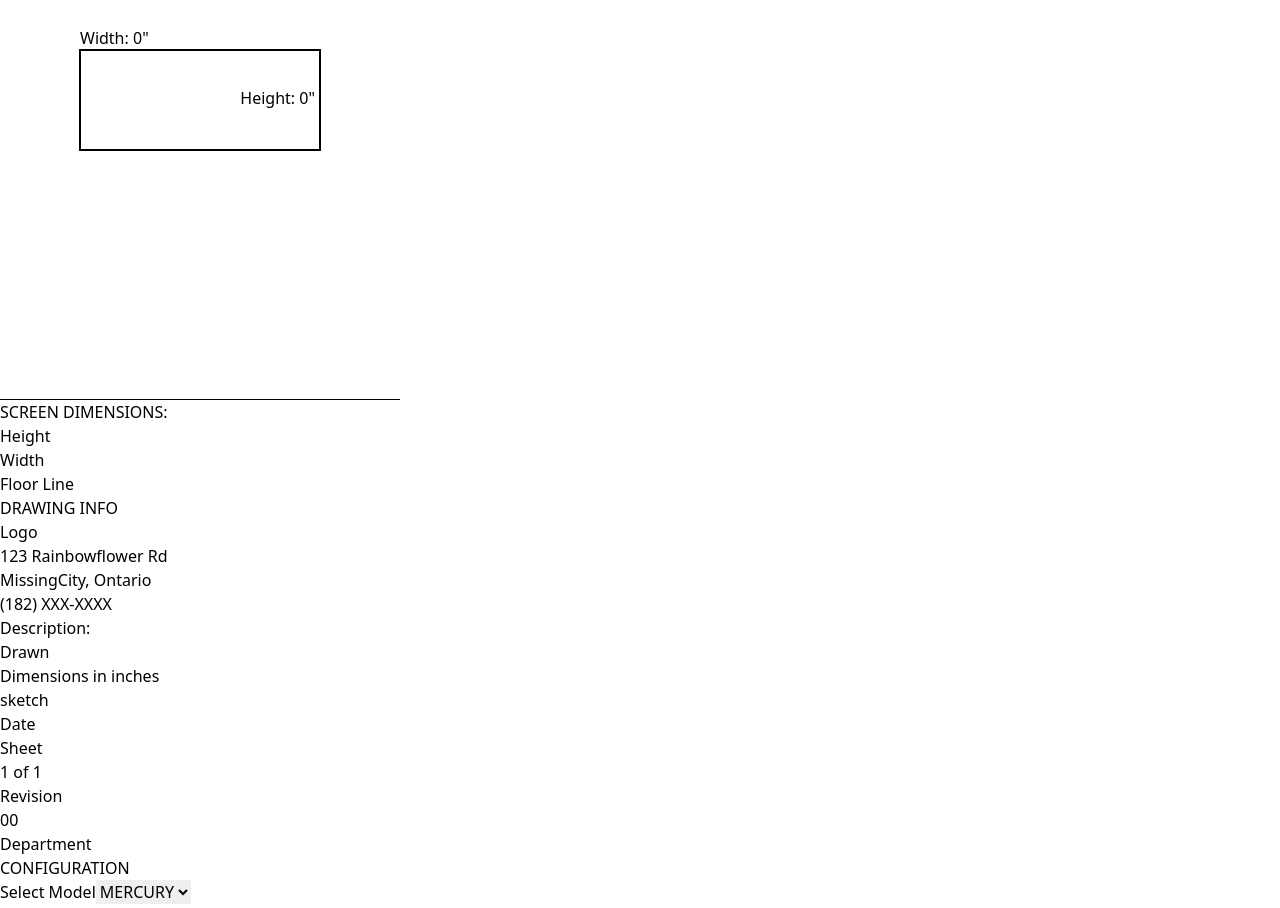
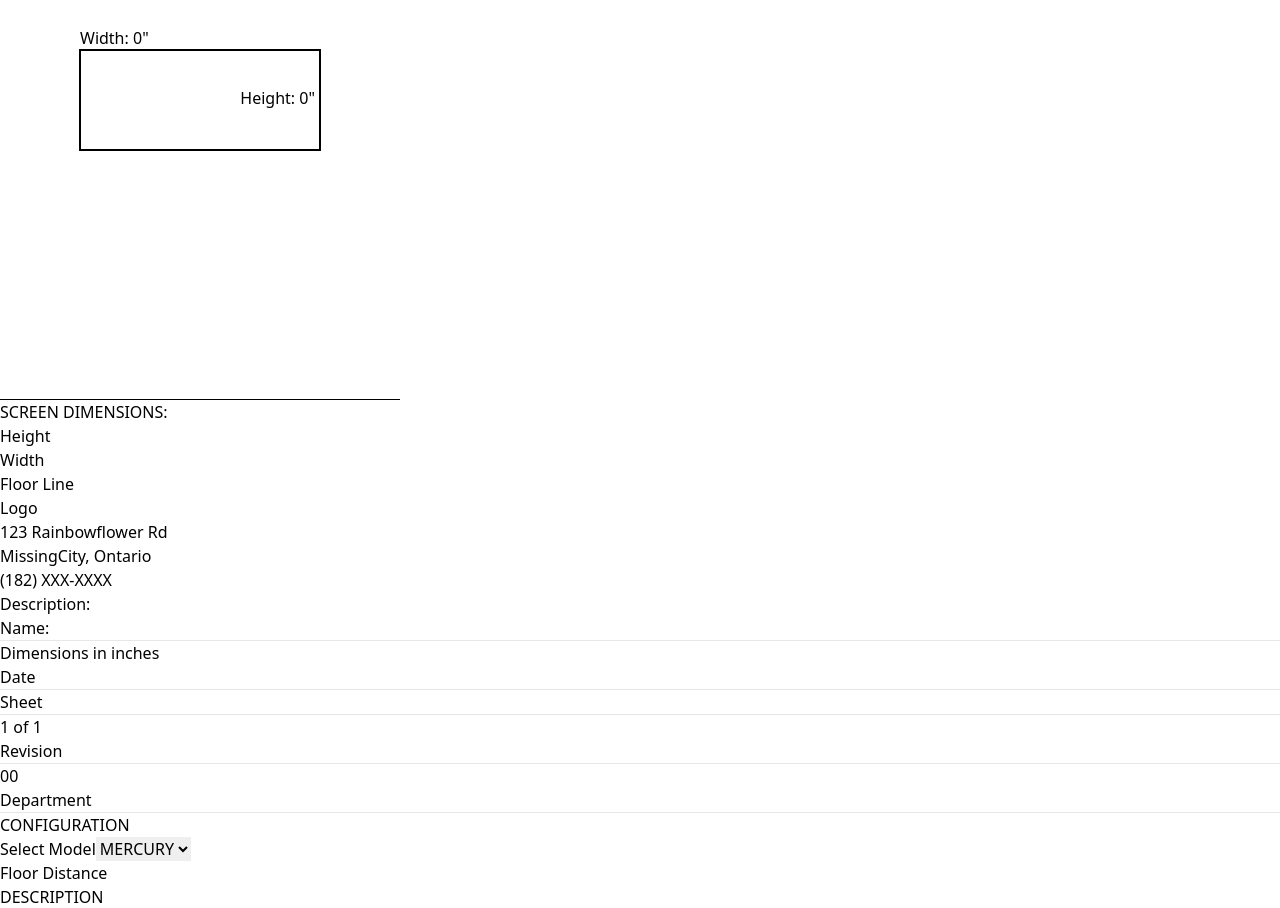
Before and after one commit to S0han/led_diagram_drawer, a Next.js app: page / in a window 1280 px wide. Shown: the top 908 px of the page. Built offline with nearby package versions, Linux system fonts and the light colour scheme.

Commit message:
update: formatting the drawing info component

```diff
--- a/src/app/components/DrawingInfo.component.tsx
+++ b/src/app/components/DrawingInfo.component.tsx
@@ -1,53 +1,52 @@
 export default function DrawingInfo({ description }) {
-    return(
-        <div className="drawing-info-box">
-            <div>
-                <p>DRAWING INFO</p>
-            </div>
-            <div>
-                <div className="logo">
+    return (
+        <div className="drawing-info-box flex flex-col space-y-1 p-1 max-w-[500px] w-full max-h-[400px] overflow-hidden">
+            <div className="flex justify-between p-1">
+                <div className="logo p-1 w-[150px] overflow-hidden">
                     <p>Logo</p>
                 </div>
-                <div className="address">
+                <div className="address p-1 w-[200px] overflow-hidden">
                     <p>123 Rainbowflower Rd</p>
                     <p>MissingCity, Ontario</p>
                     <p>(182) XXX-XXXX</p>
                 </div>
-                <div>
-                    <div className="desc">
-                        <p>Description:</p>
-                    </div>
-                    <p>{description.title}</p>
+                <div className="desc p-1 overflow-hidden w-[250px]">
+                    <p>Description:</p>
+                    <p className="p-1 text-ellipsis overflow-hidden whitespace-nowrap">{description.title}</p>
                 </div>
             </div>
-            <div>
-                <div className="drawn">
-                    <p>Drawn</p>
-                    <p>{description.drawer}</p>
+
+            <div className="grid grid-cols-2 gap-1 p-1 border-t border-b border-black">
+                <div className="drawn p-1 border-r border-black text-center w-[150px] overflow-hidden">
+                    <p>Name:</p>
+                    <hr className="border-t border-black my-1" />
+                    <p className="text-ellipsis overflow-hidden whitespace-nowrap">{description.drawer}</p>
                 </div>
-                <div className="units">
+                <div className="units p-1 border-black text-center w-[150px] overflow-hidden">
                     <p>Dimensions in inches</p>
                 </div>
-                <div>
-                    <p>sketch</p>
+            </div>
+
+            <div className="grid grid-cols-4 gap-1 p-1 border-black">
+                <div className="date p-1 border-r border-black text-center w-[150px] overflow-hidden">
+                    <p>Date</p>
+                    <hr className="border-t border-black my-1" />
+                    <p className="text-ellipsis overflow-hidden whitespace-nowrap">{description.date}</p>
                 </div>
-            </div>
-            <div>
-                <div className="date">
-                    <p>Date</p>
-                    <p>{description.date}</p>
+                <div className="sheet-number p-1 border-r border-black text-center w-[150px] overflow-hidden">
+                    <p>Sheet</p>
+                    <hr className="border-t border-black my-1" />
+                    <p className="text-ellipsis overflow-hidden whitespace-nowrap">1 of 1</p>
                 </div>
-                <div className="sheet-number">
-                    <p>Sheet</p>
-                    <p>1 of 1</p>
+                <div className="revision p-1 border-r border-black text-center w-[150px] overflow-hidden">
+                    <p>Revision</p>
+                    <hr className="border-t border-black my-1" />
+                    <p className="text-ellipsis overflow-hidden whitespace-nowrap">00</p>
                 </div>
-                <div className="revision">
-                    <p>Revision</p>
-                    <p>00</p>
-                </div>
-                <div className="department">
+                <div className="department p-1 text-center w-[150px] overflow-hidden">
                     <p>Department</p>
-                    <p>{description.department}</p>
+                    <hr className="border-t border-black my-1" />
+                    <p className="text-ellipsis overflow-hidden whitespace-nowrap">{description.department}</p>
                 </div>
             </div>
         </div>
```
